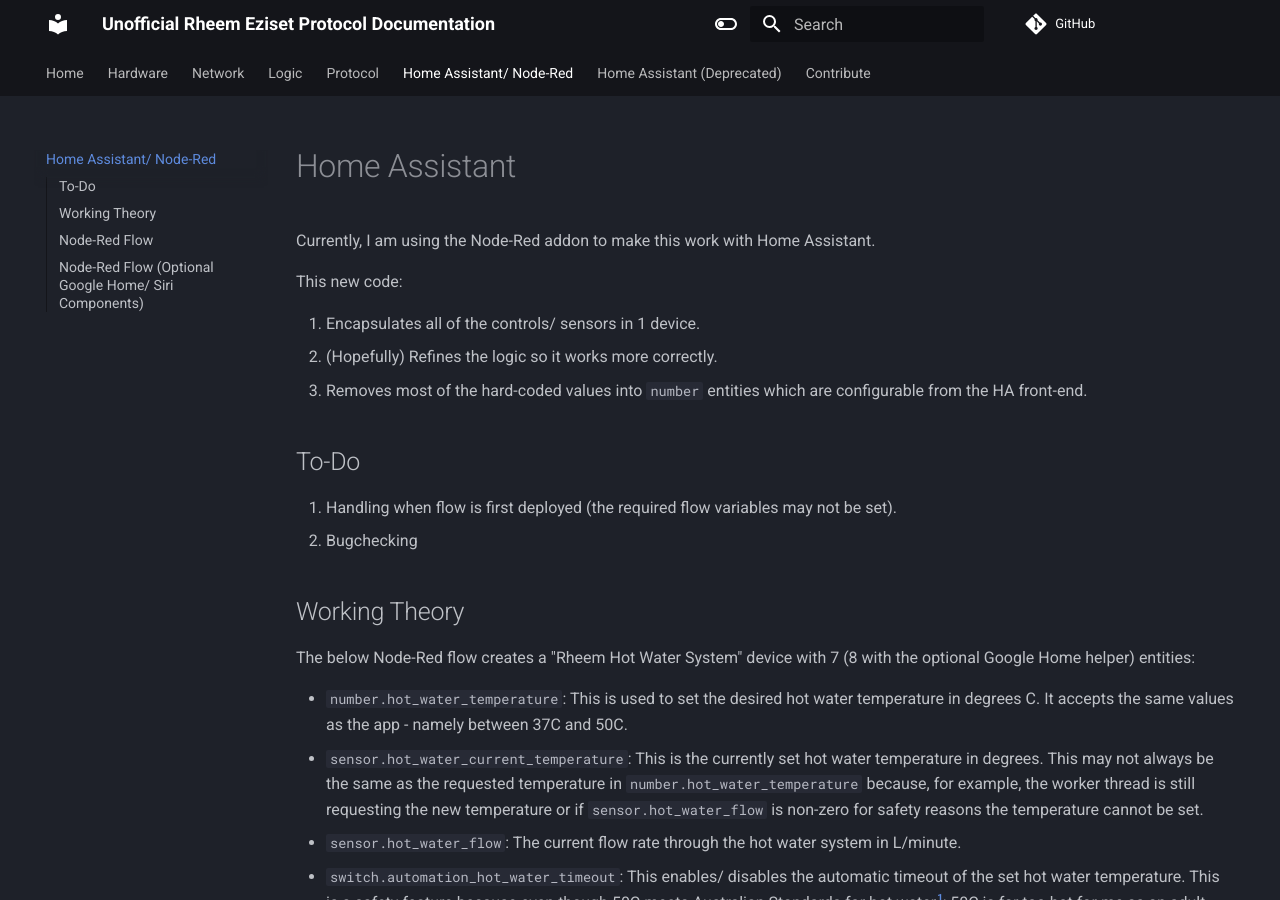
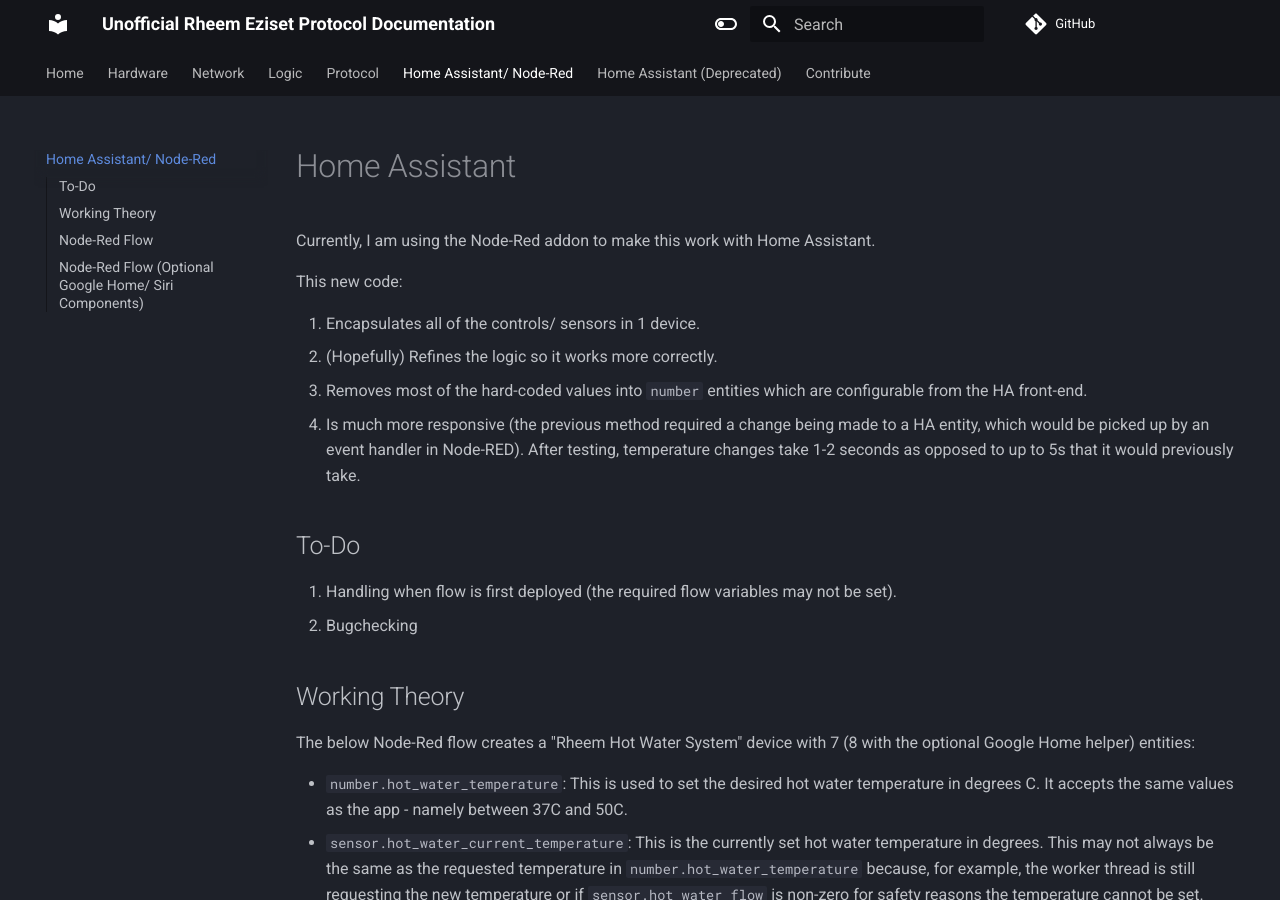
Before and after one commit to illuzn/Rheem-Eziset-Protocol, an MkDocs documentation site: the page built from docs/ha.md, in a window 1280 px wide and 900 px high. Built offline with MkDocs 1.6.1 and Material for MkDocs 9.7.7, drawn with Linux system fonts in a browser that asks for light colours; comment, search, counter and statistics services are not loaded.

Commit message:
Update docs following initial testing

```diff
--- a/docs/ha.md
+++ b/docs/ha.md
@@ -7,6 +7,7 @@
 1. Encapsulates all of the controls/ sensors in 1 device.
 2. (Hopefully) Refines the logic so it works more correctly.
 3. Removes most of the hard-coded values into `number` entities which are configurable from the HA front-end.
+4. Is much more responsive (the previous method required a change being made to a HA entity, which would be picked up by an event handler in Node-RED). After testing, temperature changes take 1-2 seconds as opposed to up to 5s that it would previously take.
 
 ## To-Do
 
```
